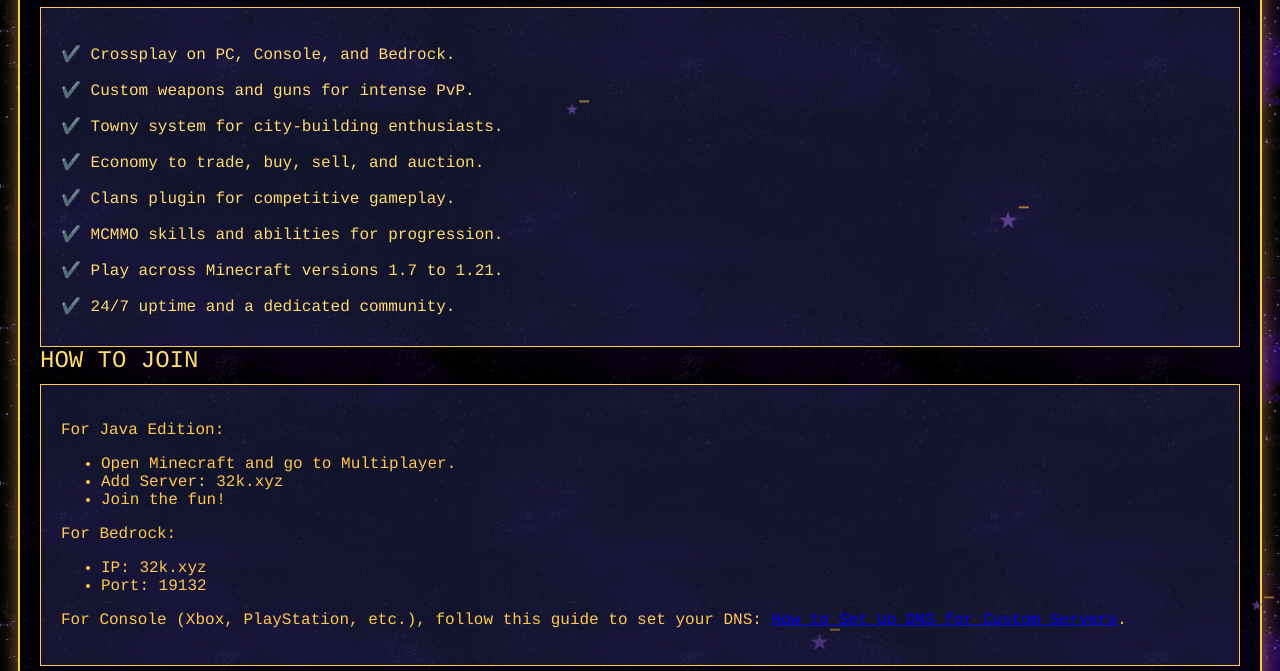
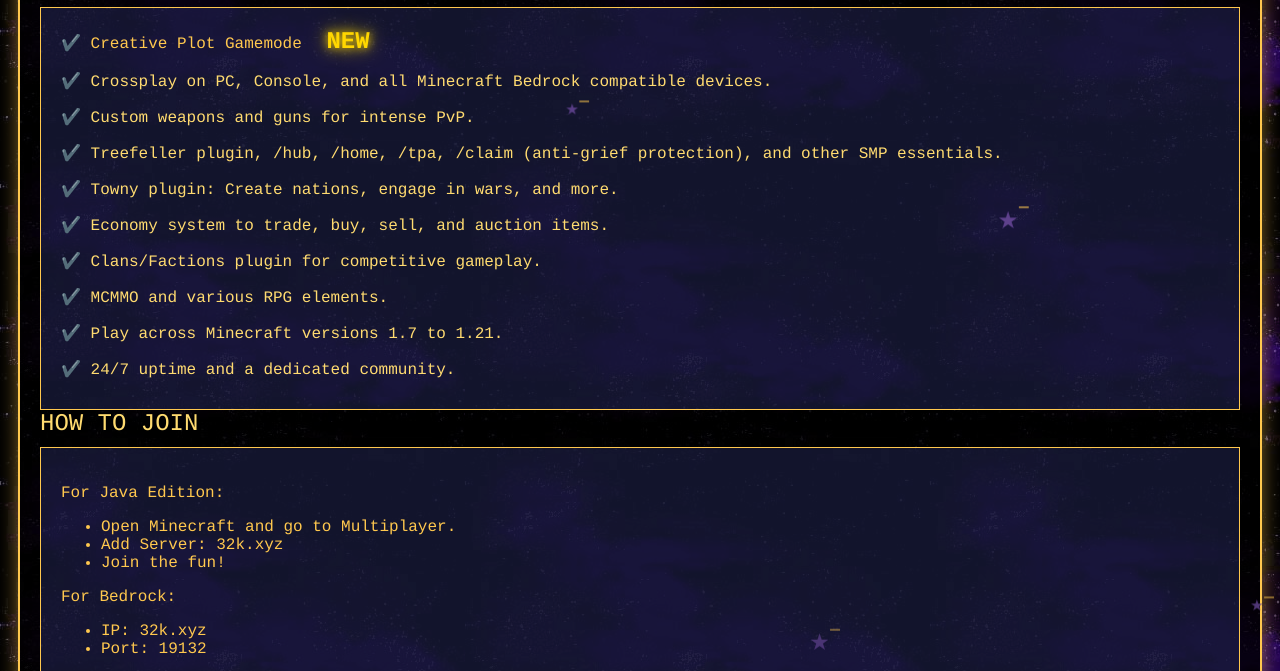
Before and after one commit to 32ks/32ks, a plain HTML site: page index.html in a window 1280 px wide. Shown: the part 172-843 px from the top of the page. Drawn offline with Linux system fonts and the light colour scheme; no server answers; a web font is replaced by a local one.

Commit message:
Update index.html

```diff
--- a/index.html
+++ b/index.html
@@ -3,16 +3,16 @@
 <head>
     <meta charset="UTF-8">
     <meta name="viewport" content="width=device-width, initial-scale=1.0">
-    <meta name="description" content="Join 32k.xyz Minecraft Server for crossplay, custom weapons, guns, economy, Towny, and more! Play on PC, Console, and Bedrock.">
-    <meta name="keywords" content="Minecraft, server, 32k.xyz, crossplay, PC, Console, Bedrock, custom weapons, guns, economy, Towny, clans, MCMMO, voting">
+    <meta name="description" content="Join 32k.xyz Minecraft Server with Crossplay, SMP, Creative plots, Custom weapons, guns, economy, Towny, and more! Play on PC, Console, and Bedrock.">
+    <meta name="keywords" content="Minecraft, server, 32k.xyz, crossplay, PC, Console, Bedrock, custom weapons, guns, economy, Towny, clans, MCMMO, Creative, Plots, voting">
     <meta name="author" content="32k.xyz">
     <meta name="robots" content="index, follow">
     <meta property="og:title" content="32k.xyz Minecraft Server">
-    <meta property="og:description" content="Join the 32k.xyz Minecraft Server for a unique SMP experience with crossplay, custom weapons, mcMMO, and more!">
+    <meta property="og:description" content="Join the 32k.xyz Minecraft Server for a unique SMP experience with crossplay, Creative plots, custom weapons, mcMMO, and more!">
     <meta property="og:image" content="https://raw.githubusercontent.com/32ks/32ks/main/icon.ico">
     <meta property="og:url" content="https://32k.xyz">
     <meta name="twitter:title" content="32k.xyz Minecraft Server">
-    <meta name="twitter:description" content="Join the 32k.xyz Minecraft Server with custom features like crossplay, Towny, and more.">
+    <meta name="twitter:description" content="Join the 32k.xyz Minecraft Server for a unique SMP experience with crossplay, custom weapons, mcMMO, and more!">
     <meta name="twitter:image" content="https://raw.githubusercontent.com/32ks/32ks/main/icon.ico">
     <meta name="twitter:card" content="summary_large_image">
     <title>32k.xyz - Minecraft Server</title>
@@ -196,7 +196,7 @@
 
     <div id="server-status">
         <div class="status-text">
-            <img id="status-icon" src="https://via.placeholder.com/18/00FF00/000000?text=+" alt="Status">
+            <img id="status-icon" src="https://upload.wikimedia.org/wikipedia/commons/a/ad/YouTube_loading_symbol_3_%28transparent%29.gif" alt="Status">
             <span id="status-text">Loading Server Status...</span>
             <span id="player-count" style="margin-left: 20px;">Players: 0</span>
         </div>
@@ -228,11 +228,11 @@
 
                     if (data.online) {
                         statusText.textContent = 'Server is Online';
-                        statusIcon.src = 'https://via.placeholder.com/18/00FF00/000000?text=+';
+                        statusIcon.src = 'https://www.nicepng.com/png/full/244-2444375_dot-icon-png.png';
                         playerCount.textContent = `Players: ${data.players.now}`;
                     } else {
                         statusText.textContent = 'Server is Offline';
-                        statusIcon.src = 'https://via.placeholder.com/18/FF0000/000000?text=-';
+                        statusIcon.src = 'https://www.nicepng.com/png/full/0-7140_dot-png-button-icon-red.png';
                         playerCount.textContent = `Players: 0`;
                     }
                 })
@@ -256,17 +256,22 @@
             <h1>Welcome to 32k.xyz</h1>
             <div class="section-title">Why Join?</div>
             <div class="features">
-                <p class="feature-item">✔️ Crossplay on PC, Console, and Bedrock.</p>
-                <p class="feature-item">✔️ Custom weapons and guns for intense PvP.</p>
-                <p class="feature-item">✔️ Towny system for city-building enthusiasts.</p>
-                <p class="feature-item">✔️ Economy to trade, buy, sell, and auction.</p>
-                <p class="feature-item">✔️ Clans plugin for competitive gameplay.</p>
-                <p class="feature-item">✔️ MCMMO skills and abilities for progression.</p>
-                <p class="feature-item">✔️ Play across Minecraft versions 1.7 to 1.21.</p>
-                <p class="feature-item">✔️ 24/7 uptime and a dedicated community.</p>
-            </div>
+                    ✔️ Creative Plot Gamemode
+                    <span style="color: gold; font-weight: bold; font-size: 1.5rem; margin-left: 15px; text-shadow: 0 0 10px gold, 0 0 20px rgba(255, 223, 0, 0.8);">
+                        NEW
+                    </span>
+                    <p class="feature-item">✔️ Crossplay on PC, Console, and all Minecraft Bedrock compatible devices.</p>
+                    <p class="feature-item">✔️ Custom weapons and guns for intense PvP.</p>
+                    <p class="feature-item">✔️ Treefeller plugin, /hub, /home, /tpa, /claim (anti-grief protection), and other SMP essentials.</p>
+                    <p class="feature-item">✔️ Towny plugin: Create nations, engage in wars, and more.</p>
+                    <p class="feature-item">✔️ Economy system to trade, buy, sell, and auction items.</p>
+                    <p class="feature-item">✔️ Clans/Factions plugin for competitive gameplay.</p>
+                    <p class="feature-item">✔️ MCMMO and various RPG elements.</p>
+                    <p class="feature-item">✔️ Play across Minecraft versions 1.7 to 1.21.</p>
+                    <p class="feature-item">✔️ 24/7 uptime and a dedicated community.</p>
+
         </div>
-
+    </div>
         <div>
             <div class="section-title">How to Join</div>
             <div class="how-to-join">
```
